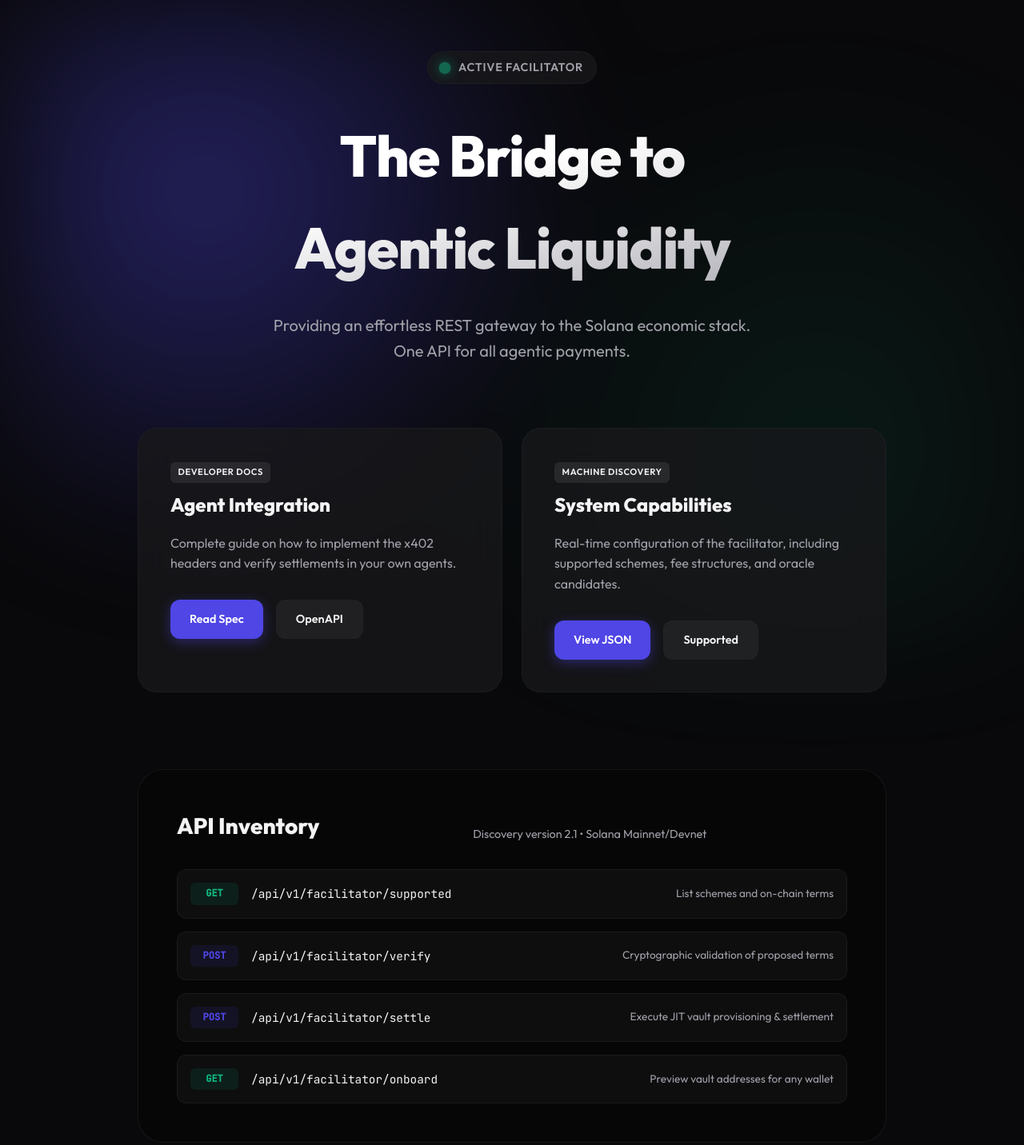
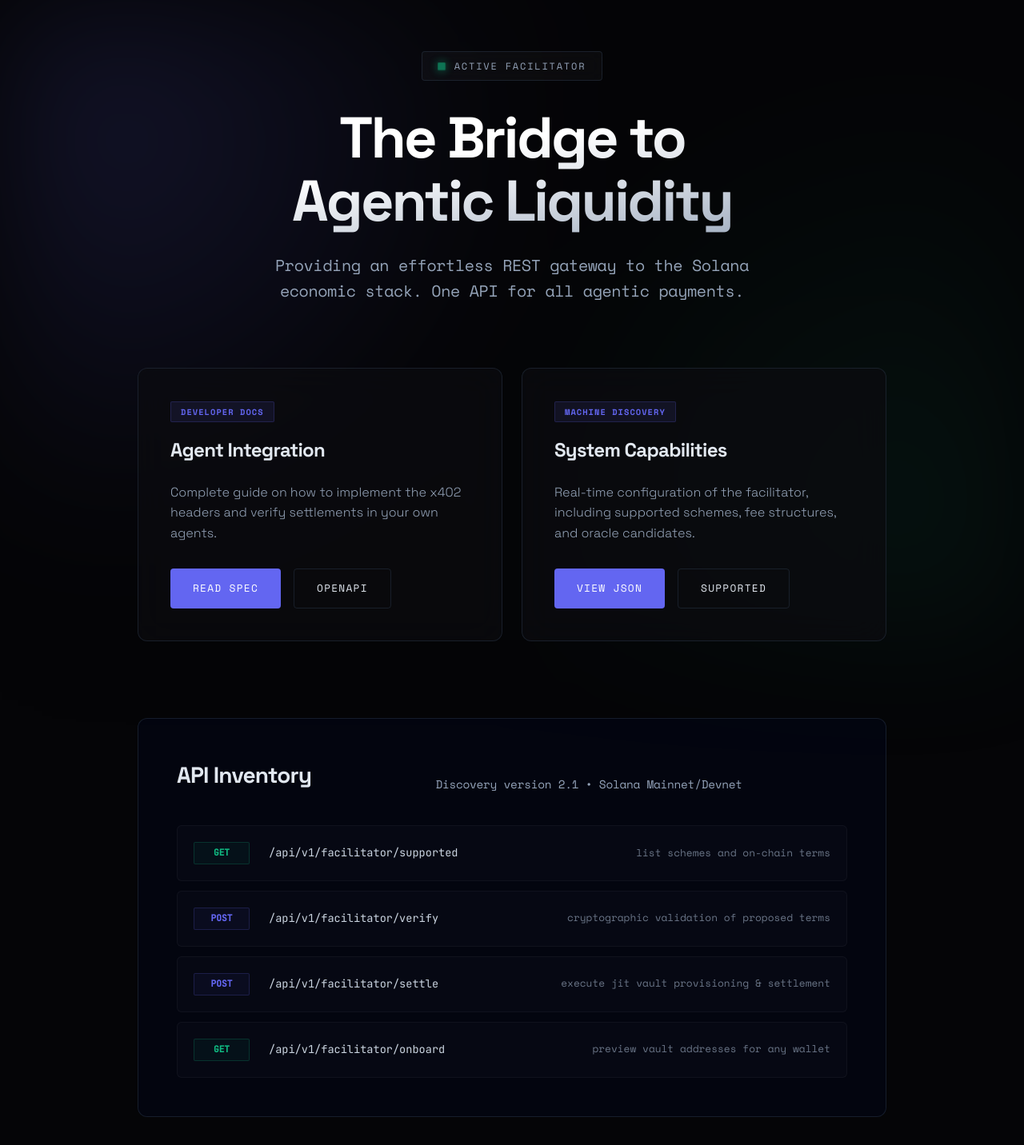
Before and after one commit to miralandlabs/pr402, a plain HTML site: page public/index.html in a window 1280 px wide. Shown: the top 1432 px of the page at 80% size. Drawn offline with nearby package versions, Linux system fonts and the light colour scheme.

Commit message:
make index html Space Mono

```diff
--- a/public/index.html
+++ b/public/index.html
@@ -7,18 +7,21 @@
     <meta name="description" content="REST-to-Solana gateway for AI-to-AI resource settlement. Seamless UniversalSettle and SLA-Escrow bridging.">
     <link rel="preconnect" href="https://fonts.googleapis.com">
     <link rel="preconnect" href="https://fonts.gstatic.com" crossorigin>
-    <link href="https://fonts.googleapis.com/css2?family=Outfit:wght@300;400;600;800&family=JetBrains+Mono:wght@400;500&display=swap" rel="stylesheet">
+    <link href="https://fonts.googleapis.com/css2?family=Space+Grotesk:wght@300;400;500;600;700&family=Space+Mono:ital,wght@0,400;0,700;1,400;1,700&family=JetBrains+Mono:wght@400;500&display=swap" rel="stylesheet">
     <style>
         :root {
-            --primary: #4f46e5;
-            --primary-glow: rgba(79, 70, 229, 0.4);
-            --bg: #09090b;
-            --card-bg: rgba(24, 24, 27, 0.8);
-            --text: #f4f4f5;
-            --text-dim: #a1a1aa;
+            --primary: #6366f1;
+            --primary-glow: rgba(99, 102, 241, 0.3);
+            --bg: #050507;
+            --card-bg: rgba(12, 12, 16, 0.7);
+            --text: #e2e8f0;
+            --text-dim: #94a3b8;
             --accent: #10b981;
-            --border: rgba(39, 39, 42, 0.5);
-            --surface: rgba(18, 18, 18, 0.95);
+            --border: rgba(51, 65, 85, 0.4);
+            --surface: rgba(2, 6, 23, 0.95);
+            --font-main: 'Space Grotesk', sans-serif;
+            --font-mono: 'Space Mono', monospace;
+            --font-code: 'JetBrains Mono', monospace;
         }
 
         * {
@@ -30,7 +33,7 @@
         body {
             background-color: var(--bg);
             color: var(--text);
-            font-family: 'Outfit', sans-serif;
+            font-family: var(--font-main);
             overflow-x: hidden;
             line-height: 1.6;
         }
@@ -44,9 +47,19 @@
             height: 100vh;
             z-index: -1;
             background:
-                radial-gradient(circle at 20% 30%, var(--primary-glow) 0%, transparent 40%),
-                radial-gradient(circle at 80% 70%, rgba(16, 185, 129, 0.1) 0%, transparent 40%);
+                radial-gradient(circle at 10% 20%, rgba(99, 102, 241, 0.15), transparent 40%),
+                radial-gradient(circle at 90% 80%, rgba(16, 185, 129, 0.08), transparent 40%);
             filter: blur(80px);
+        }
+
+        .ambient-bg::before {
+            content: "";
+            position: absolute;
+            inset: 0;
+            background: linear-gradient(rgba(18, 16, 16, 0) 50%, rgba(0, 0, 0, 0.25) 50%), linear-gradient(90deg, rgba(255, 0, 0, 0.06), rgba(0, 255, 0, 0.02), rgba(0, 0, 255, 0.06));
+            background-size: 100% 2px, 3px 100%;
+            pointer-events: none;
+            opacity: 0.15;
         }
 
         .container {
@@ -65,51 +78,57 @@
             align-items: center;
             gap: 0.75rem;
             margin-bottom: 2rem;
-            padding: 0.5rem 1rem;
-            background: var(--card-bg);
-            border-radius: 100px;
+            padding: 0.5rem 1.25rem;
+            background: rgba(255, 255, 255, 0.03);
+            border-radius: 4px;
             border: 1px solid var(--border);
             backdrop-filter: blur(10px);
         }
 
         .logo-dot {
-            width: 10px;
-            height: 10px;
+            width: 8px;
+            height: 8px;
             background: var(--accent);
-            border-radius: 50%;
+            border-radius: 1px;
             box-shadow: 0 0 10px var(--accent);
             animation: pulse 2s infinite;
         }
 
         @keyframes pulse {
             0% { transform: scale(1); opacity: 1; }
-            50% { transform: scale(1.5); opacity: 0.5; }
+            50% { transform: scale(1.2); opacity: 0.6; }
             100% { transform: scale(1); opacity: 1; }
         }
 
         .logo-text {
-            font-weight: 600;
-            font-size: 0.9rem;
-            letter-spacing: 0.05em;
+            font-family: var(--font-mono);
+            font-weight: 400;
+            font-size: 0.75rem;
+            letter-spacing: 0.15em;
             color: var(--text-dim);
+            text-transform: uppercase;
         }
 
         h1 {
             font-size: clamp(2.5rem, 8vw, 4.5rem);
-            font-weight: 800;
+            font-weight: 700;
             background: linear-gradient(to bottom right, #fff 40%, var(--text-dim));
             -webkit-background-clip: text;
             background-clip: text;
             -webkit-text-fill-color: transparent;
             margin-bottom: 1.5rem;
-            letter-spacing: -0.02em;
+            letter-spacing: -0.04em;
+            line-height: 1.1;
         }
 
         p.tagline {
             font-size: 1.25rem;
+            font-family: var(--font-mono);
             color: var(--text-dim);
             max-width: 600px;
             margin: 0 auto;
+            font-weight: 300;
+            letter-spacing: -0.02em;
         }
 
         /* Dashboard Grid */
@@ -124,31 +143,45 @@
             background: var(--card-bg);
             border: 1px solid var(--border);
             padding: 2.5rem;
-            border-radius: 24px;
+            border-radius: 12px;
             backdrop-filter: blur(20px);
-            transition: all 0.3s ease;
+            transition: all 0.3s cubic-bezier(0.4, 0, 0.2, 1);
             position: relative;
             overflow: hidden;
         }
 
+        .card::after {
+            content: "";
+            position: absolute;
+            top: 0; left: 0;
+            width: 2px; height: 100%;
+            background: var(--primary);
+            opacity: 0;
+            transition: opacity 0.3s;
+        }
+
         .card:hover {
-            border-color: var(--primary);
-            transform: translateY(-5px);
-            box-shadow: 0 20px 40px rgba(0,0,0,0.4);
+            border-color: rgba(99, 102, 241, 0.5);
+            transform: translateY(-4px);
+            background: rgba(20, 20, 26, 0.8);
+        }
+
+        .card:hover::after {
+            opacity: 1;
         }
 
         .card h3 {
             font-size: 1.5rem;
-            margin-bottom: 1rem;
-            display: flex;
-            align-items: center;
-            gap: 0.5rem;
+            margin-bottom: 1.25rem;
+            letter-spacing: -0.03em;
         }
 
         .card p {
+            font-family: var(--font-main);
             color: var(--text-dim);
             font-size: 1rem;
             margin-bottom: 2rem;
+            font-weight: 300;
         }
 
         .btn-group {
@@ -160,41 +193,45 @@
         .btn {
             display: inline-flex;
             align-items: center;
-            padding: 0.75rem 1.5rem;
-            border-radius: 12px;
-            font-weight: 600;
+            padding: 0.85rem 1.75rem;
+            border-radius: 4px;
+            font-weight: 500;
             text-decoration: none;
             transition: all 0.2s ease;
-            font-size: 0.9rem;
+            font-size: 0.8rem;
+            font-family: var(--font-mono);
+            text-transform: uppercase;
+            letter-spacing: 0.1em;
         }
 
         .btn-primary {
             background: var(--primary);
             color: white;
-            box-shadow: 0 4px 15px var(--primary-glow);
+            border: none;
         }
 
         .btn-primary:hover {
-            background: #5a52ff;
-            transform: scale(1.02);
+            background: #7a7dff;
+            box-shadow: 0 0 20px rgba(99, 102, 241, 0.4);
         }
 
         .btn-secondary {
-            background: rgba(255,255,255,0.05);
+            background: transparent;
             color: var(--text);
             border: 1px solid var(--border);
         }
 
         .btn-secondary:hover {
-            background: rgba(255,255,255,0.1);
+            border-color: var(--text-dim);
+            background: rgba(255,255,255,0.05);
         }
 
         /* Endpoints section */
         .discovery-docs {
             margin-top: 6rem;
             padding: 3rem;
-            background: rgba(0,0,0,0.3);
-            border-radius: 32px;
+            background: rgba(2, 6, 23, 0.6);
+            border-radius: 12px;
             border: 1px solid var(--border);
         }
 
@@ -202,54 +239,64 @@
             display: flex;
             justify-content: space-between;
             align-items: flex-end;
-            margin-bottom: 2rem;
+            margin-bottom: 2.5rem;
             flex-wrap: wrap;
-            gap: 1rem;
+            gap: 1.5rem;
         }
 
         .discovery-header h2 {
             font-size: 1.75rem;
+            letter-spacing: -0.03em;
         }
 
         .endpoint-list {
             display: flex;
             flex-direction: column;
-            gap: 1rem;
+            gap: 0.75rem;
         }
 
         .endpoint {
             display: flex;
             align-items: center;
-            gap: 1rem;
-            padding: 1rem;
-            background: rgba(255,255,255,0.03);
-            border-radius: 12px;
-            border: 1px solid rgba(255,255,255,0.05);
+            gap: 1.5rem;
+            padding: 1.25rem;
+            background: rgba(255,255,255,0.02);
+            border-radius: 6px;
+            border: 1px solid rgba(255,255,255,0.04);
+            transition: background 0.2s;
+        }
+
+        .endpoint:hover {
+            background: rgba(255,255,255,0.04);
         }
 
         .method {
-            font-family: 'JetBrains Mono', monospace;
-            font-size: 0.75rem;
+            font-family: var(--font-code);
+            font-size: 0.7rem;
             font-weight: 700;
-            padding: 0.25rem 0.5rem;
-            border-radius: 6px;
-            min-width: 60px;
+            padding: 0.25rem 0.75rem;
+            border-radius: 2px;
+            min-width: 70px;
             text-align: center;
+            border: 1px solid transparent;
         }
 
-        .method.get { background: rgba(16, 185, 129, 0.1); color: var(--accent); }
-        .method.post { background: rgba(79, 70, 229, 0.1); color: var(--primary); }
+        .method.get { background: rgba(16, 185, 129, 0.05); color: var(--accent); border-color: rgba(16, 185, 129, 0.2); }
+        .method.post { background: rgba(99, 102, 241, 0.05); color: var(--primary); border-color: rgba(99, 102, 241, 0.2); }
 
         .path {
-            font-family: 'JetBrains Mono', monospace;
-            font-size: 0.9rem;
-            color: var(--text);
+            font-family: var(--font-code);
+            font-size: 0.85rem;
+            color: #cbd5e1;
         }
 
         .description {
             margin-left: auto;
             color: var(--text-dim);
-            font-size: 0.85rem;
+            font-size: 0.8rem;
+            font-family: var(--font-mono);
+            text-transform: lowercase;
+            opacity: 0.7;
         }
 
         footer {
@@ -257,19 +304,24 @@
             padding-bottom: 4rem;
             text-align: center;
             color: var(--text-dim);
-            font-size: 0.85rem;
+            font-size: 0.75rem;
+            font-family: var(--font-mono);
+            letter-spacing: 0.05em;
         }
 
         .badge {
             display: inline-block;
-            padding: 0.25rem 0.6rem;
-            background: rgba(255,255,255,0.08);
-            border-radius: 6px;
-            font-size: 0.7rem;
-            font-weight: 600;
+            padding: 0.25rem 0.75rem;
+            background: rgba(99, 102, 241, 0.1);
+            color: var(--primary);
+            border: 1px solid rgba(99, 102, 241, 0.2);
+            border-radius: 2px;
+            font-size: 0.65rem;
+            font-family: var(--font-mono);
+            font-weight: 700;
             text-transform: uppercase;
-            letter-spacing: 0.05em;
-            margin-bottom: 0.5rem;
+            letter-spacing: 0.1em;
+            margin-bottom: 1rem;
         }
 
         @media (max-width: 768px) {
```
